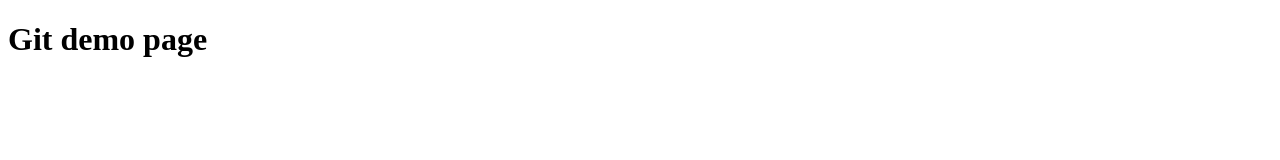
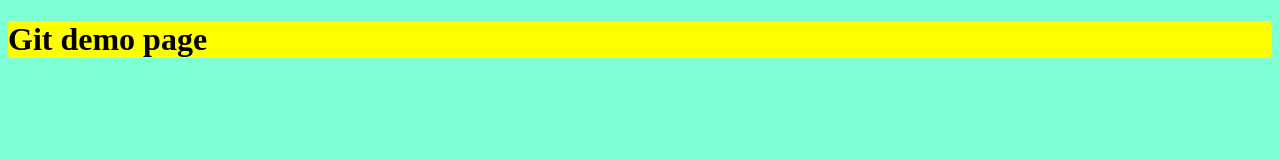
Before and after one commit to igorEvdokimenko/test, a plain HTML site: page index.html in a window 1280 px wide. Drawn offline with Linux system fonts and the light colour scheme.

Commit message:
add basic styles

```diff
--- a/index.html
+++ b/index.html
@@ -4,6 +4,7 @@
     <meta charset="UTF-8">
     <meta name="viewport" content="width=device-width, initial-scale=1.0">
     <title>Document</title>
+    <link rel="stylesheet" href="style.css">
 </head>
 <body>
     <h1>Git demo page</h1>
--- /dev/null
+++ b/style.css
@@ -0,0 +1,6 @@
+body {
+  background-color: aquamarine;
+}
+h1 {
+    background-color: yellow;
+}
```
